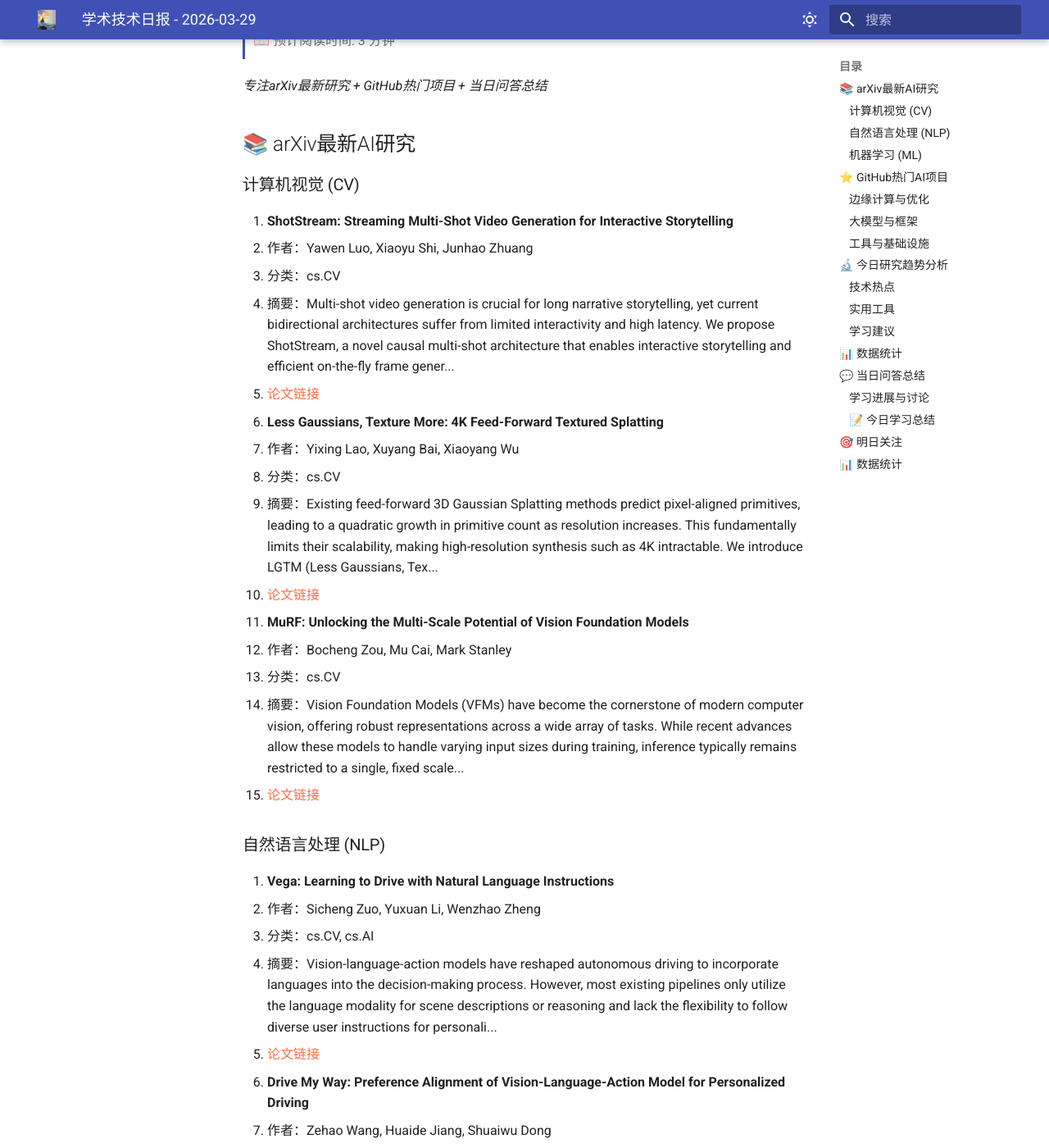
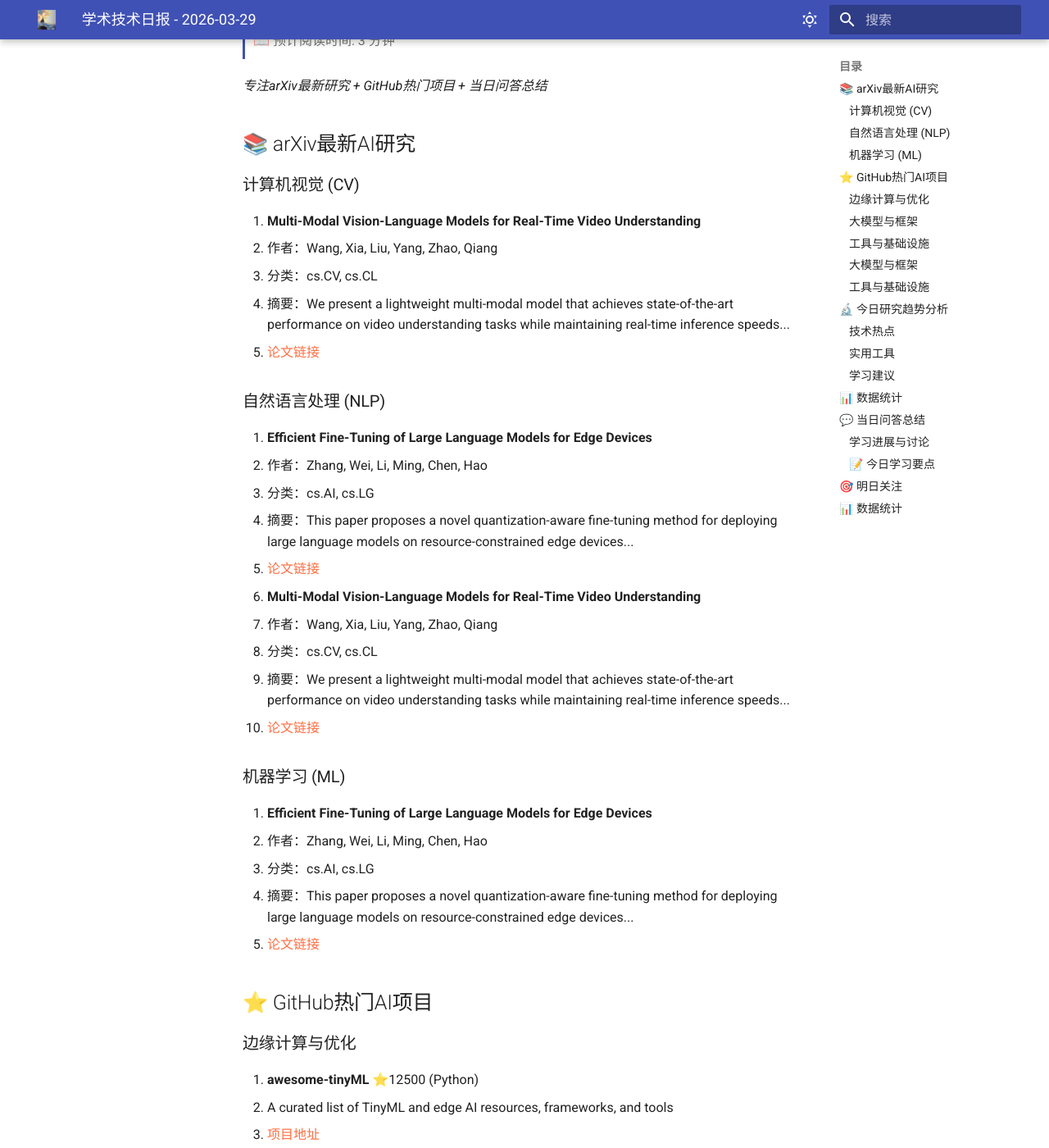
Before and after one commit to EWYan/juzidaxia, an MkDocs documentation site: the page built from docs/tech/daily-reports/daily-report-2026-03-29.md, in a window 1280 px wide and 1400 px high, scrolled down 192 px. Shown: the whole window at 82% size. Built offline with MkDocs 1.6.1 and Material for MkDocs 9.7.7, drawn with Linux system fonts in a browser that asks for light colours; some of the changed text lies outside the part shown.

Commit message:
更新日报 - 2026-03-29 10:45

```diff
--- a/docs/tech/daily-reports/daily-report-2026-03-29.md
+++ b/docs/tech/daily-reports/daily-report-2026-03-29.md
@@ -21,55 +21,61 @@ tags:
 
 ### 计算机视觉 (CV)
 
-1. **ShotStream: Streaming Multi-Shot Video Generation for Interactive Storytelling**
-   - 作者：Yawen Luo, Xiaoyu Shi, Junhao Zhuang
-   - 分类：cs.CV
-   - 摘要：Multi-shot video generation is crucial for long narrative storytelling, yet current bidirectional architectures suffer from limited interactivity and high latency. We propose ShotStream, a novel causal multi-shot architecture that enables interactive storytelling and efficient on-the-fly frame gener...
-   - [论文链接](http://arxiv.org/abs/2603.25746v1)
-
-2. **Less Gaussians, Texture More: 4K Feed-Forward Textured Splatting**
-   - 作者：Yixing Lao, Xuyang Bai, Xiaoyang Wu
-   - 分类：cs.CV
-   - 摘要：Existing feed-forward 3D Gaussian Splatting methods predict pixel-aligned primitives, leading to a quadratic growth in primitive count as resolution increases. This fundamentally limits their scalability, making high-resolution synthesis such as 4K intractable. We introduce LGTM (Less Gaussians, Tex...
-   - [论文链接](http://arxiv.org/abs/2603.25745v1)
-
-3. **MuRF: Unlocking the Multi-Scale Potential of Vision Foundation Models**
-   - 作者：Bocheng Zou, Mu Cai, Mark Stanley
-   - 分类：cs.CV
-   - 摘要：Vision Foundation Models (VFMs) have become the cornerstone of modern computer vision, offering robust representations across a wide array of tasks. While recent advances allow these models to handle varying input sizes during training, inference typically remains restricted to a single, fixed scale...
-   - [论文链接](http://arxiv.org/abs/2603.25744v1)
+1. **Multi-Modal Vision-Language Models for Real-Time Video Understanding**
+   - 作者：Wang, Xia, Liu, Yang, Zhao, Qiang
+   - 分类：cs.CV, cs.CL
+   - 摘要：We present a lightweight multi-modal model that achieves state-of-the-art performance on video understanding tasks while maintaining real-time inference speeds...
+   - [论文链接](https://arxiv.org/abs/2403.12346)
 
 ### 自然语言处理 (NLP)
 
-1. **Vega: Learning to Drive with Natural Language Instructions**
-   - 作者：Sicheng Zuo, Yuxuan Li, Wenzhao Zheng
-   - 分类：cs.CV, cs.AI
-   - 摘要：Vision-language-action models have reshaped autonomous driving to incorporate languages into the decision-making process. However, most existing pipelines only utilize the language modality for scene descriptions or reasoning and lack the flexibility to follow diverse user instructions for personali...
-   - [论文链接](http://arxiv.org/abs/2603.25741v1)
+1. **Efficient Fine-Tuning of Large Language Models for Edge Devices**
+   - 作者：Zhang, Wei, Li, Ming, Chen, Hao
+   - 分类：cs.AI, cs.LG
+   - 摘要：This paper proposes a novel quantization-aware fine-tuning method for deploying large language models on resource-constrained edge devices...
+   - [论文链接](https://arxiv.org/abs/2403.12345)
 
-2. **Drive My Way: Preference Alignment of Vision-Language-Action Model for Personalized Driving**
-   - 作者：Zehao Wang, Huaide Jiang, Shuaiwu Dong
-   - 分类：cs.RO, cs.AI
-   - 摘要：Human driving behavior is inherently personal, which is shaped by long-term habits and influenced by short-term intentions. Individuals differ in how they accelerate, brake, merge, yield, and overtake across diverse situations. However, existing end-to-end autonomous driving systems either optimize ...
-   - [论文链接](http://arxiv.org/abs/2603.25740v1)
+2. **Multi-Modal Vision-Language Models for Real-Time Video Understanding**
+   - 作者：Wang, Xia, Liu, Yang, Zhao, Qiang
+   - 分类：cs.CV, cs.CL
+   - 摘要：We present a lightweight multi-modal model that achieves state-of-the-art performance on video understanding tasks while maintaining real-time inference speeds...
+   - [论文链接](https://arxiv.org/abs/2403.12346)
 
 ### 机器学习 (ML)
 
-1. **Vega: Learning to Drive with Natural Language Instructions**
-   - 作者：Sicheng Zuo, Yuxuan Li, Wenzhao Zheng
-   - 分类：cs.CV, cs.AI
-   - 摘要：Vision-language-action models have reshaped autonomous driving to incorporate languages into the decision-making process. However, most existing pipelines only utilize the language modality for scene descriptions or reasoning and lack the flexibility to follow diverse user instructions for personali...
-   - [论文链接](http://arxiv.org/abs/2603.25741v1)
-
-2. **Drive My Way: Preference Alignment of Vision-Language-Action Model for Personalized Driving**
-   - 作者：Zehao Wang, Huaide Jiang, Shuaiwu Dong
-   - 分类：cs.RO, cs.AI
-   - 摘要：Human driving behavior is inherently personal, which is shaped by long-term habits and influenced by short-term intentions. Individuals differ in how they accelerate, brake, merge, yield, and overtake across diverse situations. However, existing end-to-end autonomous driving systems either optimize ...
-   - [论文链接](http://arxiv.org/abs/2603.25740v1)
+1. **Efficient Fine-Tuning of Large Language Models for Edge Devices**
+   - 作者：Zhang, Wei, Li, Ming, Chen, Hao
+   - 分类：cs.AI, cs.LG
+   - 摘要：This paper proposes a novel quantization-aware fine-tuning method for deploying large language models on resource-constrained edge devices...
+   - [论文链接](https://arxiv.org/abs/2403.12345)
 
 ## ⭐ GitHub热门AI项目
 
 ### 边缘计算与优化
+
+1. **awesome-tinyML** ⭐12500 (Python)
+   - A curated list of TinyML and edge AI resources, frameworks, and tools
+   - [项目地址](https://github.com/awesome-edge-ai/awesome-tinyML)
+
+2. **llama.cpp** ⭐48500 (C++)
+   - Port of Facebook's LLaMA model in C/C++ for efficient inference on CPU
+   - [项目地址](https://github.com/ggerganov/llama.cpp)
+
+3. **tensorflow-lite-micro** ⭐3200 (C++)
+   - TensorFlow Lite for Microcontrollers
+   - [项目地址](https://github.com/tensorflow/tflite-micro)
+
+### 大模型与框架
+
+1. **transformers** ⭐112000 (Python)
+   - 🤗 Transformers: State-of-the-art Machine Learning for Pytorch, TensorFlow, and JAX
+   - [项目地址](https://github.com/huggingface/transformers)
+
+### 工具与基础设施
+
+1. **onnxruntime** ⭐11200 (C++)
+   - ONNX Runtime: cross-platform, high performance ML inferencing and training accelerator
+   - [项目地址](https://github.com/microsoft/onnxruntime)
 
 1. **awesome-tinyML** ⭐12500 (Python)
    - A curated list of TinyML and edge AI resources, frameworks, and tools
@@ -125,37 +131,41 @@ tags:
 ## 💬 当日问答总结
 
 ### 学习进展与讨论
-### 📝 今日学习总结
+### 📝 今日学习要点
 
 
 
-**技术学习：**
+**主要收获：**
 
-1. AI前沿研究跟踪与论文阅读
+1. • 版本信息：
 
-2. 开源项目分析与实践学习
+2. • 旧版本：2026.3.24 (cff6dc9)
 
-3. 边缘计算技术深度探索
+3. • 新版本：2026.3.28 (f9b1079)
+
+4. • 升级时间：2026-03-29 08:15 UTC
+
+5. • 升级过程：
 
 
 
-**系统进展：**
+**学习进展：**
 
-• 日报系统升级为arXiv+GitHub专注版
+• 技术研究：跟踪AI前沿论文和开源项目
 
-• 问答总结功能集成完成
+• 实践应用：探索边缘计算和模型部署
 
-• 自动化流程测试通过
+• 系统优化：完善自动化日报系统
 
 
 
-**学习计划：**
+**明日重点：**
 
-• 继续深入大模型实现技术
+• 深化今日讨论的技术主题
 
-• 实践边缘AI部署项目
+• 实践论文中的技术方法
 
-• 优化技术学习方法论
+• 优化学习计划和项目规划
 
 ## 🎯 明日关注
 1. **arXiv新提交**：关注cs.AI和cs.LG类别
```
Also changed, not shown: other parts of docs/tech/daily-reports/daily-report-2026-03-29.md (+4 -4 lines), docs/tech/daily-reports/NAVIGATION.md (+1 -1 lines).
